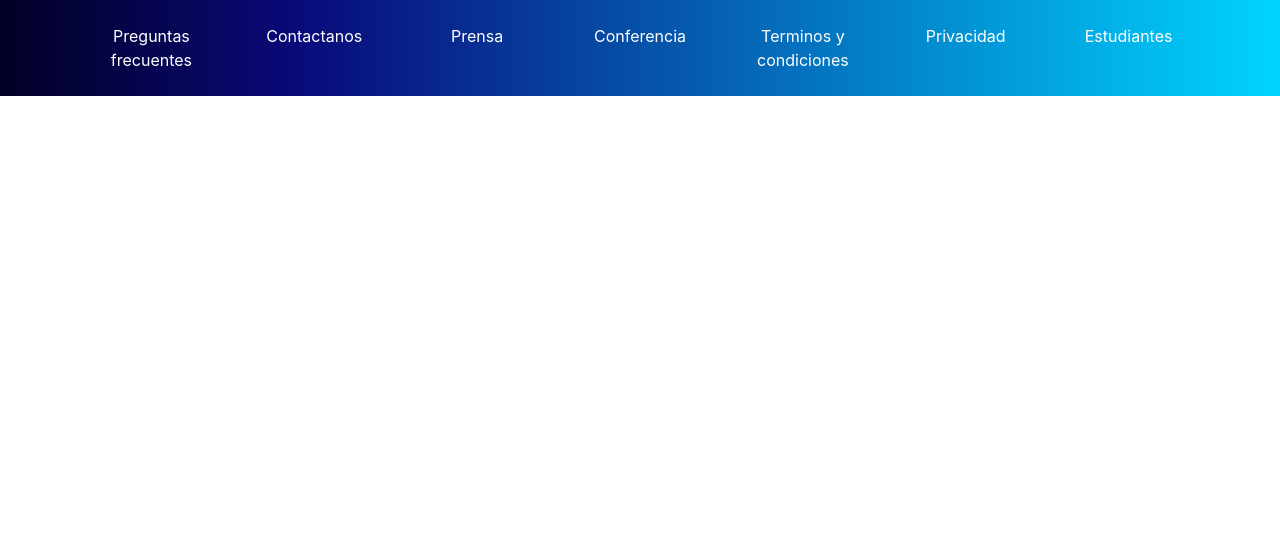
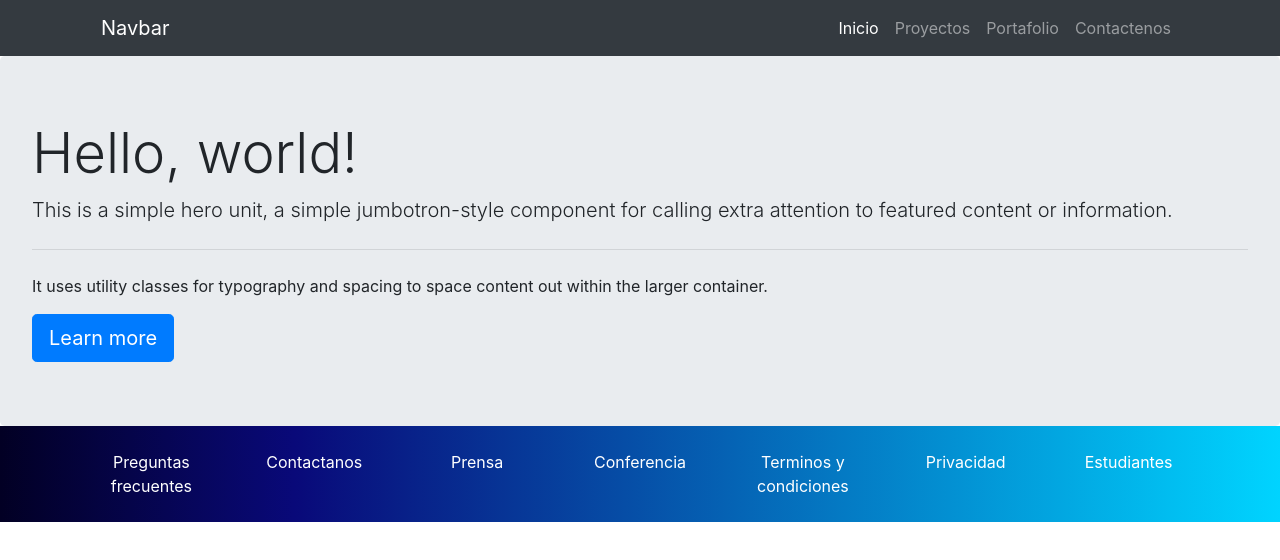
Before and after one commit to Superpapimejia/protecto-git, a plain HTML site: page index.html in a window 1280 px wide. Drawn offline with nearby package versions, Linux system fonts and the light colour scheme.

Commit message:
creacion del encabezado del sitio web

```diff
--- a/index.html
+++ b/index.html
@@ -8,6 +8,44 @@
     <title>Document</title>
 </head>
 <body>
+  <div class="fondo bg-dark">
+    <div class="container">
+      <div class="row">
+        <div class="col-12">
+          <nav class="navbar navbar-expand-lg navbar-dark bg-dark">
+            <a class="navbar-brand" href="#">Navbar</a>
+            <button class="navbar-toggler" type="button" data-toggle="collapse" data-target="#navbarSupportedContent" aria-controls="navbarSupportedContent" aria-expanded="false" aria-label="Toggle navigation">
+              <span class="navbar-toggler-icon"></span>
+            </button>
+
+            <div class="collapse navbar-collapse" id="navbarSupportedContent">
+              <ul class="navbar-nav ml-auto">
+                <li class="nav-item active">
+                  <a class="nav-link" href="#">Inicio<span class="sr-only">(current)</span></a>
+                </li>
+                <li class="nav-item">
+                  <a class="nav-link" href="#">Proyectos</a>
+                </li>
+                <li class="nav-item">
+                  <a class="nav-link " href="#">Portafolio</a>
+                </li>
+                <li class="nav-item">
+                  <a class="nav-link">Contactenos</a>
+                </li>
+              </ul>
+            </div>
+          </nav>
+        </div>
+      </div>
+    </div>
+  </div>
+  <div class="jumbotron mb-0">
+    <h1 class="display-4">Hello, world!</h1>
+    <p class="lead">This is a simple hero unit, a simple jumbotron-style component for calling extra attention to featured content or information.</p>
+    <hr class="my-4">
+    <p>It uses utility classes for typography and spacing to space content out within the larger container.</p>
+    <a class="btn btn-primary btn-lg" href="#" role="button">Learn more</a>
+  </div>
     <footer class="footer">
         <Div class="container pb-4 pt-4">
             <div class="row text-center">
```
